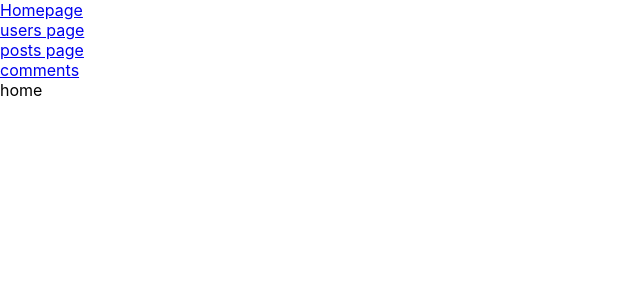
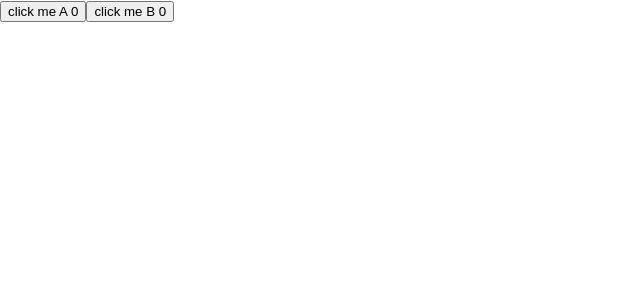
Before and after one commit to FedorkoAlex15/react-module, a React (Create React App) app: page / in a window 1280 px wide. Shown: the top 300 px of the page, without its empty margins (0-640 px from the left). Built offline with nearby package versions, Linux system fonts and the light colour scheme.

Commit message:
reducer was trained

```diff
--- a/src/App.js
+++ b/src/App.js
@@ -2,46 +2,83 @@ import {BrowserRouter as Router, Route, Link, Switch} from "react-router-dom";
 import Users from "./comps/users/Users";
 import Posts from "./comps/posts/Posts";
 import Comments from "./comps/comments/Comments";
+import {useReducer, useState} from "react";
+
+
+function reducer(state, action){
+    switch (action.type){
+        case 'INC_A':
+            state.a = state.a +  action.payload
+            return {... state}
+    }
+
+    return state
+}
+
+
 
 function App() {
-  return (
-
-      <Router>
-          <div>
 
 
-              <div> <Link to={"/"}> Homepage</Link> </div>
-             <div><Link to="/users">users page</Link></div>
-              <div><Link to="/posts">posts page</Link></div>
-              <div><Link to="/comments"> comments</Link></div>
 
 
-              <Route path={"/"}  exact={true} render={() => {return <div>home</div>}}/>
-
-              <Route path={'/users'} render={(props)=> {
-                 console.log(props)
-                  return <Users {...props}/>
-              }}/>
+    let  [state, dispatch] = useReducer(reducer, {a: 0, b: 0})
+    console.log(state)
 
 
-              <Route path={'/posts'} component={Posts} />
+    return (
 
-              <Switch>
+    <div>
 
-                  <Route path={'/comments'}>
-                      <Comments/>
-                  </Route>
+        <button onClick={() => dispatch({type: 'INC_A', payload: 1})}>click me A {state.a}</button>
+
+        <button onClick={() => dispatch({type: 'Inc_B', payload: 2})}>click me B {state.b} </button>
 
 
-                  <Route path={'/comments'}>
-                      <Comments/>
-                  </Route>
+    </div>
 
-              </Switch>
 
-          </div>
 
-      </Router>
+
+
+
+
+      // <Router>
+      //     <div>
+      //
+      //
+      //         <div> <Link to={"/"}> Homepage</Link> </div>
+      //        <div><Link to="/users">users page</Link></div>
+      //         <div><Link to="/posts">posts page</Link></div>
+      //         <div><Link to="/comments"> comments</Link></div>
+      //
+      //
+      //         <Route path={"/"}  exact={true} render={() => {return <div>home</div>}}/>
+      //
+      //         <Route path={'/users'} render={(props)=> {
+      //            console.log(props)
+      //             return <Users {...props}/>
+      //         }}/>
+      //
+      //
+      //         <Route path={'/posts'} component={Posts} />
+      //
+      //         <Switch>
+      //
+      //             <Route path={'/comments'}>
+      //                 <Comments/>
+      //             </Route>
+      //
+      //
+      //             <Route path={'/comments'}>
+      //                 <Comments/>
+      //             </Route>
+      //
+      //         </Switch>
+      //
+      //     </div>
+      //
+      // </Router>
 
   );
 }
```
